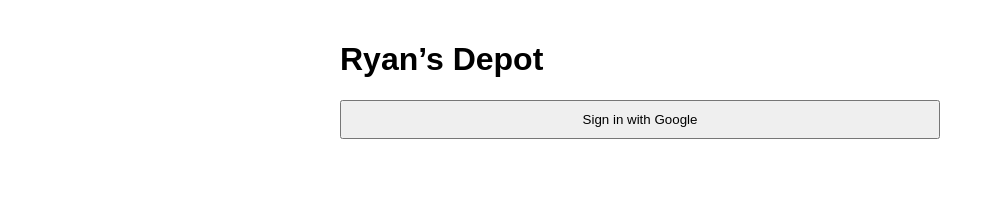
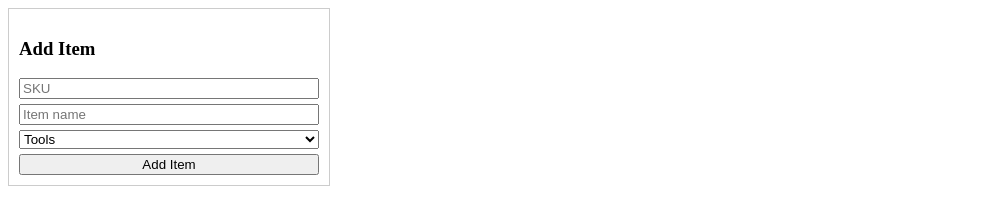
Before and after one commit to ryan948miller-beep/ryans-depot, a website: page index.html in a window 1280 px wide. Shown: the whole page, without its empty margins (0-995 px from the left). Drawn offline with Linux system fonts and the light colour scheme; no server answers.

Commit message:
Update index.html

```diff
--- a/index.html
+++ b/index.html
@@ -1,39 +1,20 @@
-<!DOCTYPE html>
-<html>
-<head>
-  <title>Ryan's Depot</title>
-  <link rel="stylesheet" href="style.css">
-</head>
-<body>
-  <h1>Ryan’s Depot</h1>
+<div style="padding: 10px; border: 1px solid #ccc; width: 300px;">
 
-  <button id="loginBtn">Sign in with Google</button>
-  <button id="logoutBtn" style="display:none;">Logout</button>
+  <h3>Add Item</h3>
 
-  <div id="app" style="display:none;">
-    <h2>Add Item</h2>
+  <input id="skuInput" placeholder="SKU" style="width:100%; margin-bottom:5px;" />
 
-    <input id="sku" placeholder="SKU">
-    <input id="name" placeholder="Item Name">
+  <input id="nameInput" placeholder="Item name" style="width:100%; margin-bottom:5px;" />
 
-    <select id="store">
-      <option>Concord</option>
-      <option>Pittsburg</option>
-      <option>Martinez</option>
-      <option>San Ramon</option>
-    </select>
+  <select id="categoryInput" style="width:100%; margin-bottom:5px;">
+    <option value="tools">Tools</option>
+    <option value="seasonal">Seasonal</option>
+    <option value="lighting">Lighting</option>
+    <option value="hardware">Hardware</option>
+    <option value="plumbing">Plumbing</option>
+    <option value="automotive">Automotive</option>
+  </select>
 
-    <input id="originalPrice" type="number" placeholder="Original Price">
-    <input id="currentPrice" type="number" placeholder="Current Price">
-    <input id="resalePrice" type="number" placeholder="Resale Price">
-    <input id="notes" placeholder="Notes">
+  <button onclick="addItem()" style="width:100%;">Add Item</button>
 
-    <button id="saveBtn">Save Item</button>
-
-    <h2>Saved Items</h2>
-    <div id="items"></div>
-  </div>
-
-  <script type="module" src="app.js"></script>
-</body>
-</html>
+</div>
```
